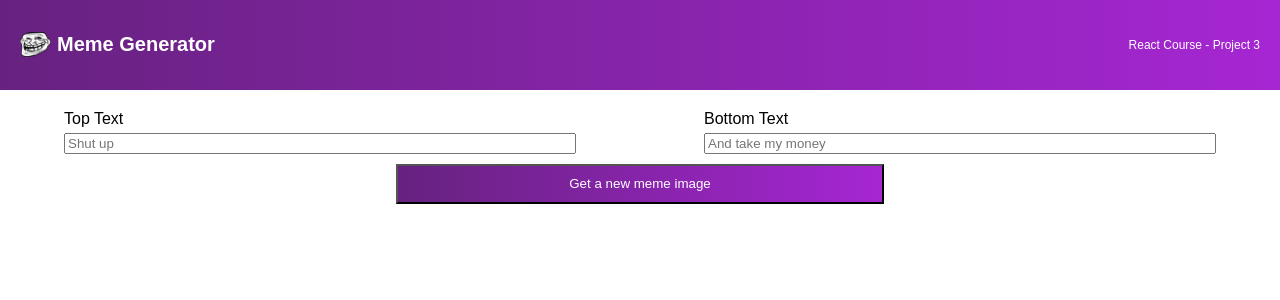
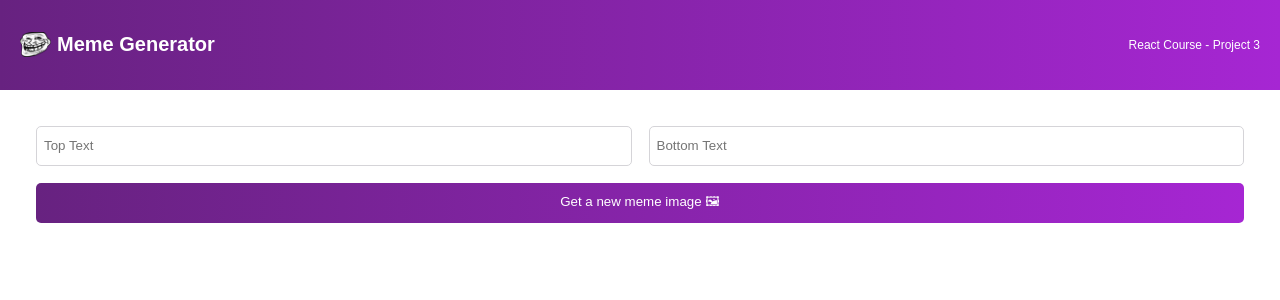
Before and after one commit to CMBVT2023/scrimba-module-three-project, a React (Vite) app: page / in a window 1280 px wide. Shown: the top 300 px of the page. Built offline with nearby package versions, Linux system fonts and the light colour scheme.

Commit message:
Change to using flexbox grid as shown by the tutorial

```diff
--- a/src/components/Meme.jsx
+++ b/src/components/Meme.jsx
@@ -2,18 +2,25 @@ import React from 'react'
 
 export function Meme() {
     return (
-        <div className='meme--div'>
-            <div className="meme--input">
-                <label>Top Text</label>
-                <input type='text' placeholder='Shut up' />
-            </div>
+        <main>
+            <form className='form'>
+                <input
+                    type="text"
+                    placeholder='Top Text'
+                    className='form--input'
+                />
+                <input
+                    type="text"
+                    placeholder='Bottom Text'
+                    className='form--input'
+                />
+                <button
+                    className='form--button'
+                >
+                    Get a new meme image 🖼
+                </button>
+            </form>
 
-            <div className="meme--input">
-                <label>Bottom Text</label>
-                <input type='text' placeholder='And take my money' />
-            </div>
-
-            <button className="meme--button">Get a new meme image</button>
-        </div>
+        </main>
     )
 }
--- a/src/style.css
+++ b/src/style.css
@@ -5,6 +5,10 @@
 body {
     font-family: "Karla", sans-serif;
     margin: 0;
+}
+
+main {
+    padding: 36px;
 }
 
 .titleCardHeader {
@@ -33,25 +37,26 @@ body {
     margin-right: 6px;
 }
 
-.meme--div {
-    display: flex;
-    width: 100%;
-    flex-wrap: wrap;
-    justify-content: space-around;
-    margin-top: 20px;
+.form {
+    display: grid;
+    grid-template: 40px 40px / 1fr 1fr;
+    gap: 17px;
 }
 
-.meme--input {
-    display: flex;
-    flex-direction: column;
-    gap: 5px;
-    width: 40%;
+.form--input {
+    font-family: "Karla", sans-serif;
+    border-radius: 5px;
+    border: 1px solid #D5D4D8;
+    text-indent: 5px;
 }
 
-.meme--button {
-    margin: 10px;
-    width: 488px;
-    height: 40px;
-    background: linear-gradient(90deg, #672280 1.18%, #A626D3 100%);
+.form--button {
+    grid-column: 1 / -1;
+    font-family: "Karla", sans-serif;
+    border-radius: 5px;
+    border: 1px solid #D5D4D8;
+    background: linear-gradient(90deg, rgba(103,34,128,1) 0%, rgba(166,38,211,1) 100%);
     color: white;
+    border: none;
+    cursor: pointer;
 }
```
